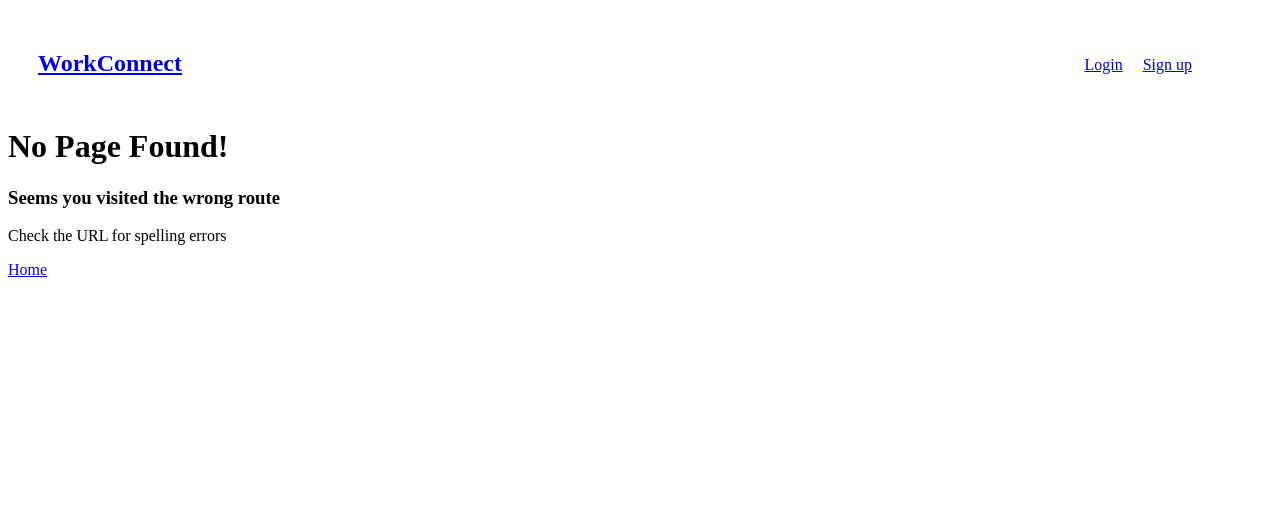
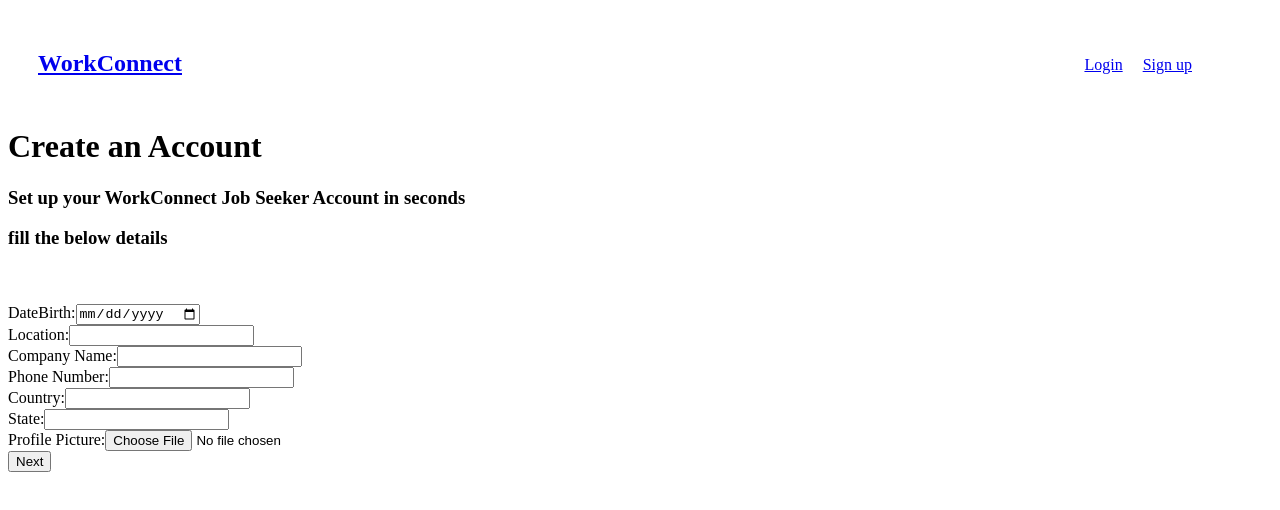
Before and after one commit to Abrahamosaz/WorkConnect, a React (Create React App) app in the folder work-connect-frontend/: page /employer_signup_details in a window 1280 px wide. Shown: the top 510 px of the page. Built offline with nearby package versions, Linux system fonts and the light colour scheme.

Commit message:
added comment features

```diff
--- a/work-connect-frontend/src/App.js
+++ b/work-connect-frontend/src/App.js
@@ -8,7 +8,7 @@ import SignupSuccess from './pages/signup_success';
 import NoMatch from './pages/nomatch';
 import UserType from './pages/user_type';
 import EmployeeSignUpDetails from './pages/employee_signup_details';
-
+import EmployerSignUpDetails from './pages/employer_signup_details';
 
 
 function App() {
@@ -21,7 +21,7 @@ function App() {
       <Route path='login' element={<UserLogin />} />
       <Route path='sign_up_success' element={<SignupSuccess />} />
       <Route path='employee_signup_details' element={<EmployeeSignUpDetails />} />
-      {/* <Route path='employer_signup_details' element={<EmployerSignUpDetails />} /> */}
+      <Route path='employer_signup_details' element={<EmployerSignUpDetails />} />
       <Route path='user_type' element={<UserType />} />
       <Route path="*" element={<NoMatch />} />
     </Route>
--- /dev/null
+++ b/work-connect-frontend/src/components/Comment.jsx
@@ -0,0 +1,76 @@
+import React, { useState, useRef, useEffect  }from 'react'
+
+const Comment = ({ props }) => {
+  const { id } = props;
+  const [allComment, setAllComment] = useState([]);
+  const [toggle, setToggle] = useState(true);
+  const [comment, setComment] = useState({ content: ''});
+  const token = localStorage.getItem('token');
+
+  const commentRef = useRef(null);
+
+  const getComment = async () => {
+    setToggle((prev_toggle) => !prev_toggle);
+
+    if (toggle) {
+        commentRef.current.style.display = 'inline';
+        const url = `http://localhost:8000/api/post/${id}/comments/`;
+        const response = await fetch(url, {
+            headers: { 'Authorization': `Token ${token}` }
+        });
+        const comment_data = await response.json();
+
+        setAllComment(() => {
+            return [...comment_data];
+        });
+    } else {
+        commentRef.current.style.display = 'none';
+        setAllComment(() => []);
+    }
+  }
+
+  const postComment = async () => {
+    const response = await fetch(`http://localhost:8000/api/post/${id}/comments/`, {
+        method: 'POST',
+        headers: { 'Content-Type': 'application/json', 'Authorization': `Token ${token}` },
+        body: JSON.stringify(comment)
+    });
+    const data = await response.json();
+    setAllComment(() => {
+        return [...allComment, data]
+    })
+    setComment({ content: ''});
+  }
+
+  useEffect(() => {
+    commentRef.current.style.display = 'none';
+  }, []);
+
+
+  return (
+    <div className='comment'>
+        <div className='all-comments'>
+            {allComment.map((comment) => {
+                const { id, content, created_at } = comment;
+                return (<div key={id}>
+                    <div className='display-comment'>
+                        <h3>{content}</h3>
+                        <h4><small>created at: {created_at}</small></h4>
+                    </div>
+                </div>)
+            })
+            }
+        </div>
+        <div className='section-comment'>
+            <div className='like-posts'><a>Like</a></div>
+            <div className='comment-posts'><button onClick={getComment}>comment</button></div>
+            <div className='create-comment' ref={commentRef}>
+                <input type='text' name='content' value={comment.content} onChange={(e) => setComment({content: e.target.value})}></input>
+                <button type='submit' onClick={postComment}>Add comment</button>
+            </div>
+        </div>
+    </div>
+  )
+}
+
+export default Comment
--- a/work-connect-frontend/src/components/posts.jsx
+++ b/work-connect-frontend/src/components/posts.jsx
@@ -1,16 +1,21 @@
 import React from 'react'
+import '../css/posts.css';
+import Comment from  './Comment';
+
 
 const Posts = ({ posts }) => {
   const postCount = posts.length;
   return (
     <React.Fragment>
     {postCount > 0?
-    (<div>
-        {posts.map(post=> (
+    (<div className='posts'>
+        {posts.map(post => (
                 <div key={post.id}>
                     <h2>{post.title}</h2>
                     <p>{post.content}</p>
-                    <b><small>{post.author.username}</small></b>
+                    <b><small>author: {post.author.username}</small></b>
+                    <hr></hr>
+                    <Comment props={post} />
                 </div>
             )
         )}
--- /dev/null
+++ b/work-connect-frontend/src/css/posts.css
@@ -0,0 +1,25 @@
+.posts {
+    padding: 20px;
+    padding-top: 0px;
+}
+
+.section-comment {
+    display: flex;
+}
+
+.like-posts {
+    position: relative;
+    margin-left: 10px;
+    margin-right: 20px;
+    padding: 5px;
+}
+
+.comment-posts {
+    padding: 5px;
+    margin-left: 20px;
+}
+
+.create-comment {
+    margin-left: 10px;
+    padding: 5px;
+}
--- a/work-connect-frontend/src/pages/employee_signup_details.jsx
+++ b/work-connect-frontend/src/pages/employee_signup_details.jsx
@@ -29,18 +29,20 @@ function EmployeeSignUpDetails() {
     }
 
     const registerUser = async (url, data) => {
-        const body = {...employeedetails, user: data};
+        const form = new FormData();
+        form.append('user_id', data.id);
 
-        console.log(body);
+        for (const key in employeedetails) {
+            form.append(key, employeedetails[key]);
+        }
+
         const res = await fetch(url, {
             method: 'POST',
-            headers: {
-                'Content-Type': 'application/json'
-            },
-            body: JSON.stringify(body)
-        })
+            body: form
+        });
         const json_data = await res.json();
         console.log(json_data);
+        navigate('/login');
     };
 
     const handleForm =  async (e) => {
@@ -55,16 +57,10 @@ function EmployeeSignUpDetails() {
     };
 
     const handleFile = (e) => {
-        let fileObj = { ...employeedetails };
-        fileObj['profile_pic'] = e.target.files[0];
-        setEmployeedetails(fileObj);
+        const name = e.target.name;
+        const file = e.target.files[0];
+        setEmployeedetails({...employeedetails, [name]: file});
     };
-    // const [datebirth, setDatebirth] = useState('');
-    // const [location, setLocation] = useState('');
-    // const [skills, setSkills] = useState('');
-    // const [country, setCountry] = useState('');
-    // const [phonenumber, setPhonenumber] = useState('');
-    const [state, setState] = useState('');
 
   return (
     <div className="Sign-up-employee">
@@ -73,7 +69,7 @@ function EmployeeSignUpDetails() {
             <h3>fill the below details</h3>
             <br />
             <br />
-            <form onSubmit={handleForm}>
+            <form id='form' onSubmit={handleForm}>
                 <label htmlFor="date_birth">DateBirth:</label>
                     <input
                     type="date"
@@ -128,7 +124,6 @@ function EmployeeSignUpDetails() {
                     name="profile_pic"
                     id="profile_pic"
                     accept="image/jpeg,image/png,image/gif"
-                    value={employeedetails.profile_pic}
                     onChange={handleFile}/>
                 <br />
                 <input type="submit" value="Next" />
--- a/work-connect-frontend/src/pages/employer_signup_details.jsx
+++ b/work-connect-frontend/src/pages/employer_signup_details.jsx
@@ -1,141 +1,134 @@
 import React, { useState } from 'react'
-import { Link, useNavigate } from 'react-router-dom';
-import Navbar from './navbar';
+import { useNavigate } from 'react-router-dom';
+
 
 function EmployerSignUpDetails() {
+
     const navigate = useNavigate();
 
-    const [date_of_birth, setDOB] = useState('');
-    const [phone_number, setPhoneNumber] = useState('');
-    const [company, setCompany] = useState('');
-    const [location, setLocation] = useState('');
-    const [state, setState] = useState('');
-    const [country, setCountry] = useState('');
-    const [profile_pic, setProfilePic] = useState('');
-    const [isError, setIsError] = useState(false);
-    const [error, setError] = useState("");
+    const [employerdetails, setEmployeedetails] = useState({
+        date_birth: '',
+        location: '',
+        company_name: '',
+        phone_number: '',
+        country: '',
+        state: '',
+        profile_pic: ''
+    });
 
-    const handleSubmit = async (e) => {
-        e.preventDefault();
+    const handleChange = (e) => {
+        const name = e.target.name;
+        const value = e.target.value;
+        setEmployeedetails({...employerdetails, [name]: value});
+    };
 
-            const url = 'http://localhost:8000/api/register-employee/';
-            const response = fetch(url, {
-                method: 'POST',
-                headers: {'Content-Type': 'application/json'},
-                body: JSON.stringify({
-                    date_birth: date_of_birth,
-                    location: location,
-                    company: company,
-                    phone_number: phone_number,
-                    profile_pic: profile_pic,
-                    country: country,
-                    state: state,
-                })
-            });
-            const data  = await response;
-            const json_data = await data.json();
-            if (data.status === 201) {
-                console.log('success');
-                setIsError(false);
-                setError("");
-                setDOB("");
-                setCountry("");
-                setLocation("");
-                setPhoneNumber("");
-                setProfilePic("");
-                setCompany("");
-                setState("");
-                navigate("/sign_up_success");
-            } else {
-                setIsError(true);
-                setError(json_data.error);
-            }
+    const getUser = async (url) => {
+        const res = await fetch(url);
+        const data = await res.json();
+        return data;
     }
 
+    const registerUser = async (url, data) => {
+        const form = new FormData();
+        form.append('user_id', data.id);
+
+        for (const key in employerdetails) {
+            form.append(key, employerdetails[key]);
+        }
+
+        const res = await fetch(url, {
+            method: 'POST',
+            body: form
+        });
+        const json_data = await res.json();
+        console.log(json_data);
+        navigate('/login');
+    };
+
+    const handleForm =  async (e) => {
+        e.preventDefault();
+        const user = getUser('http://localhost:8000/api/users/latest/');
+        user
+        .then((data) => {
+            const url = "http://localhost:8000/api/register-employer/";
+            registerUser(url, data);
+        })
+        .catch((err) => console.log(err));
+    };
+
+    const handleFile = (e) => {
+        const name = e.target.name;
+        const file = e.target.files[0];
+        setEmployeedetails({...employerdetails, [name]: file});
+    };
+
   return (
-    <React.Fragment>
-    <div className="EmployerSignUpDetails">
-            <h1>WorkConnect Account Setup</h1>
-            <h3>We need a few more details to create a great personalised experience for you</h3>
+    <div className="Sign-up-employee">
+            <h1>Create an Account</h1>
+            <h3>Set up your WorkConnect Job Seeker Account in seconds</h3>
+            <h3>fill the below details</h3>
             <br />
             <br />
-            {isError && error}
-            <form onSubmit={handleSubmit}>
-                <label htmlFor="dob">Date of Birth:
+            <form id='form' onSubmit={handleForm}>
+                <label htmlFor="date_birth">DateBirth:</label>
                     <input
                     type="date"
-                    name="date_of_birth"
-                    placeholder='Date of Birth'
-                    id="dob"
-                    value={date_of_birth}
-                    onChange={(e) => setDOB(e.target.value)} />
-                </label>
+                    name="date_birth"
+                    id="date_birth"
+                    value={employerdetails.date_birth}
+                    onChange={handleChange} />
                 <br />
-                <label htmlFor="phone">Phone number:
-                    <input
-                    type="tel"
-                    name="phone_number"
-                    placeholder='Phone number'
-                    id="phone"
-                    value={phone_number}
-                    onChange={(e) => setPhoneNumber(e.target.value)} />
-                </label>
-                <br />
-                <label htmlFor="company">Company name:
-                    <input
-                    type="text"
-                    name="company"
-                    placeholder='Last name'
-                    id="company"
-                    value={company}
-                    onChange={(e) => setCompany(e.target.value)} />
-                </label>
-                <br />
-                <label htmlFor="location">Location:
+                <label htmlFor="location">Location:</label>
                     <input
                     type="text"
                     name="location"
-                    placeholder='Location'
                     id="location"
-                    value={location}
-                    onChange={(e) => setLocation(e.target.value)} />
-                </label>
+                    value={employerdetails.location}
+                    onChange={handleChange} />
                 <br />
-                <label htmlFor="state">State:
+                <label htmlFor="companyname">Company Name:</label>
+                    <input
+                    type="text"
+                    name="company_name"
+                    id="companyname"
+                    value={employerdetails.skill}
+                    onChange={handleChange} />
+                <br />
+                <label htmlFor="phone_number">Phone Number:</label>
+                    <input
+                    type="text"
+                    name="phone_number"
+                    id="phone_number"
+                    value={employerdetails.phone_number}
+                    onChange={handleChange} />
+                <br />
+                <label htmlFor="country">Country:</label>
+                    <input
+                    type="text"
+                    name="country"
+                    id="country"
+                    value={employerdetails.country}
+                    onChange={handleChange}/>
+                <br />
+                <label htmlFor="state">State:</label>
                     <input
                     type="text"
                     name="state"
-                    placeholder='State'
-                    id="state"
-                    value={state}
-                    onChange={(e) => setState(e.target.value)} />
-                </label>
+                    id="State"
+                    value={employerdetails.state}
+                    onChange={handleChange}/>
                 <br />
-                <label htmlFor="country">Country:
-                    <input
-                    type="text"
-                    name="country"
-                    placeholder='Country'
-                    id="country"
-                    value={country}
-                    onChange={(e) => setCountry(e.target.value)} />
-                </label>
-                <br />
-                <label htmlFor="profile_pic">Profile Picture:
+                <label htmlFor="profile_pic">Profile Picture:</label>
                     <input
                     type="file"
                     name="profile_pic"
                     id="profile_pic"
-                    value={profile_pic}
-                    onChange={(e) => setProfilePic(e.target.value)} />
-                </label>
+                    accept="image/jpeg,image/png,image/gif"
+                    onChange={handleFile}/>
                 <br />
-
-                <input type="submit" value="Save" />
+                <input type="submit" value="Next" />
             </form>
-            <br />
-        </div>
-        </React.Fragment>)
+        </div>)
   }
 
 export default EmployerSignUpDetails;
--- a/work-connect-frontend/src/pages/home.jsx
+++ b/work-connect-frontend/src/pages/home.jsx
@@ -21,7 +21,6 @@ function Home() {
                     }});
                 const data = await response.json();
                 if (response.status === 200) {
-                    console.log(data);
                     setPosts(data);
                 } else {
                     console.log(data.error);
```
